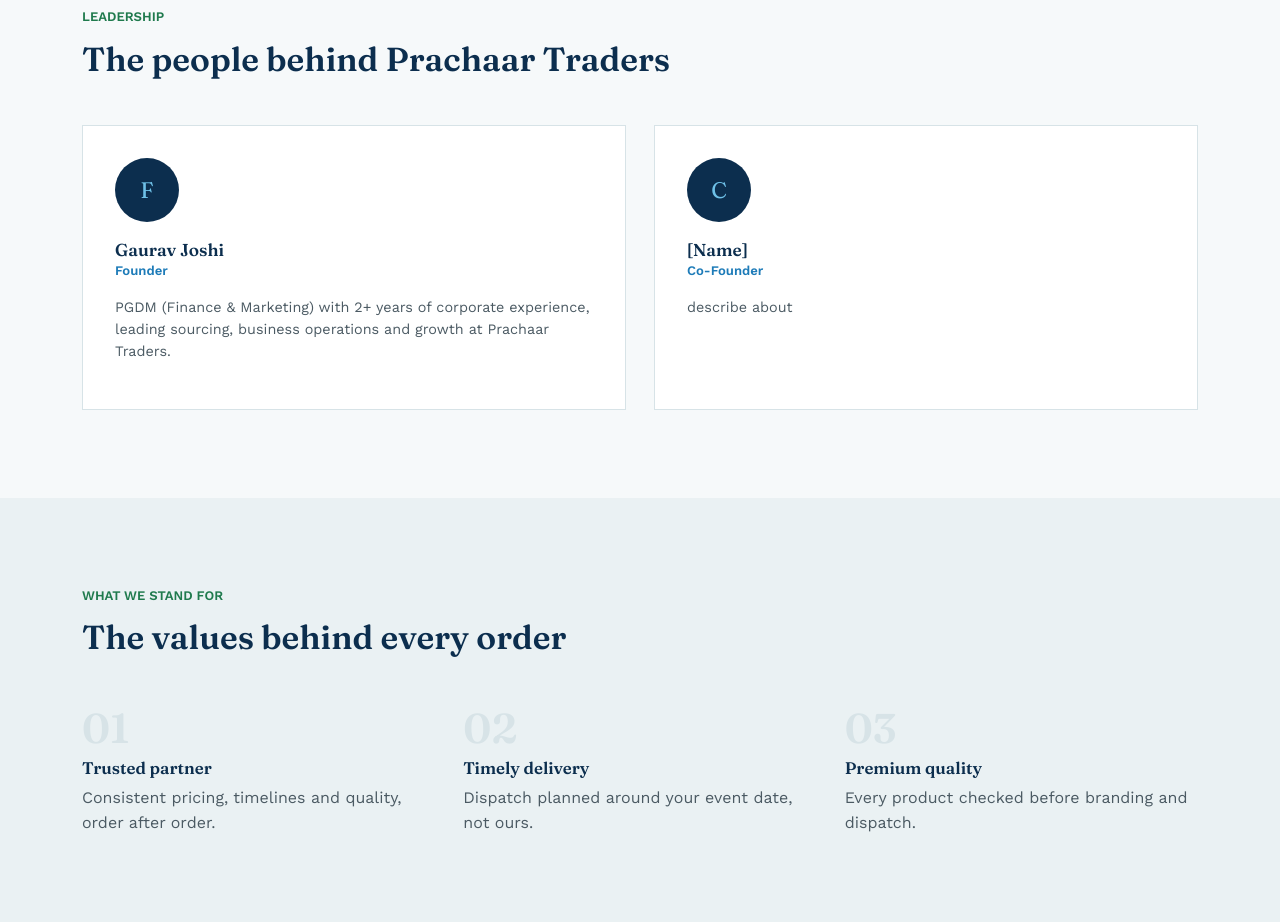
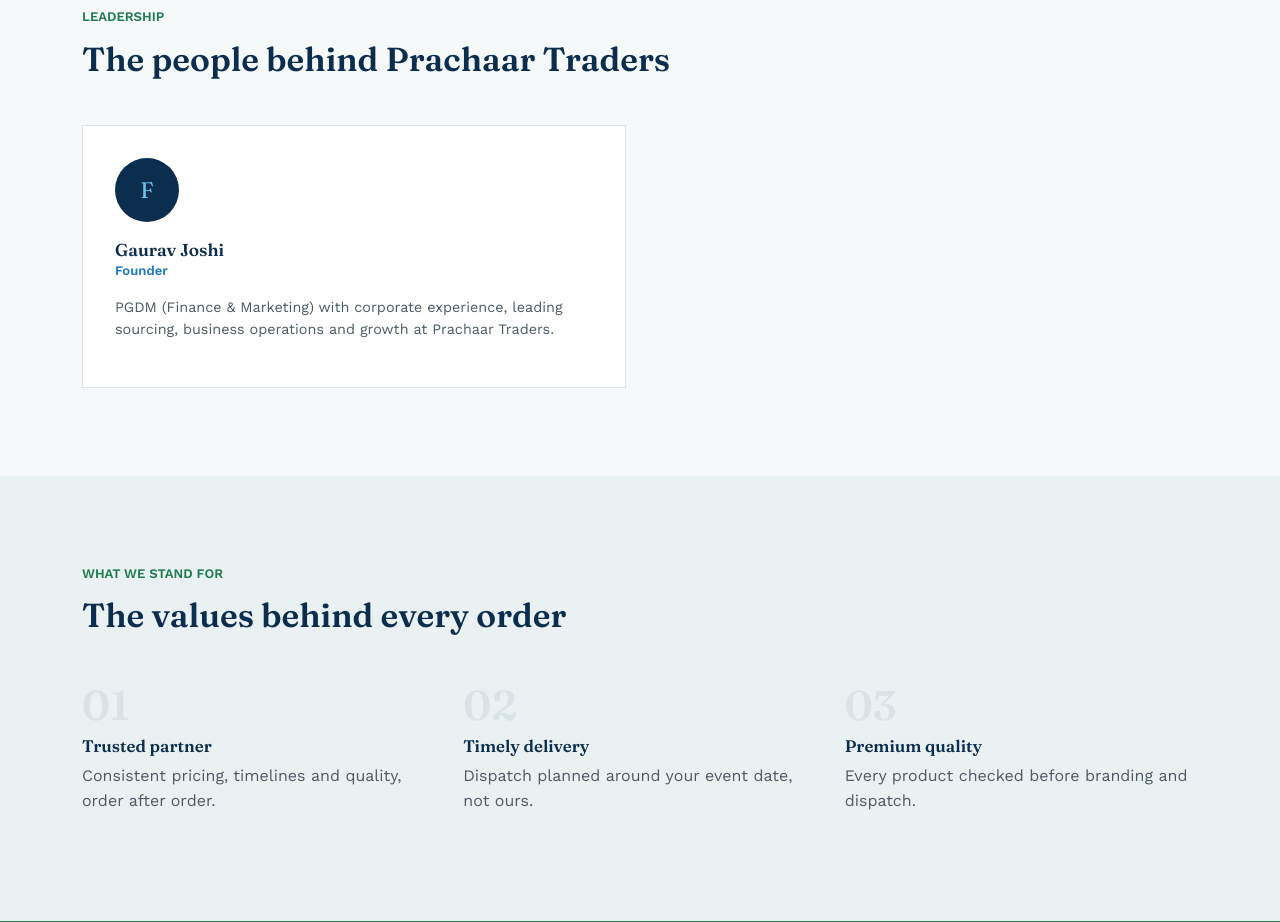
Before and after one commit to prachaartraders-dotcom/prachaartraders, a plain HTML site: page about.html in a window 1280 px wide. Shown: the part 1600-2522 px from the top of the page. Drawn offline with nearby package versions, Linux system fonts and the light colour scheme.

Commit message:
Update about.html

```diff
--- a/about.html
+++ b/about.html
@@ -102,13 +102,7 @@
         <div class="avatar">F</div>
         <h4>Gaurav Joshi</h4>
         <div class="role">Founder</div>
-        <p>PGDM (Finance & Marketing) with 2+ years of corporate experience, leading sourcing, business operations and growth at Prachaar Traders.</em></p>
-      </div>
-      <div class="team-card">
-        <div class="avatar">C</div>
-        <h4>[Name]</h4>
-        <div class="role">Co-Founder</div>
-        <p>describe about</em></p>
+        <p>PGDM (Finance & Marketing) with corporate experience, leading sourcing, business operations and growth at Prachaar Traders.</em></p>
       </div>
     </div>
   </div>
```
